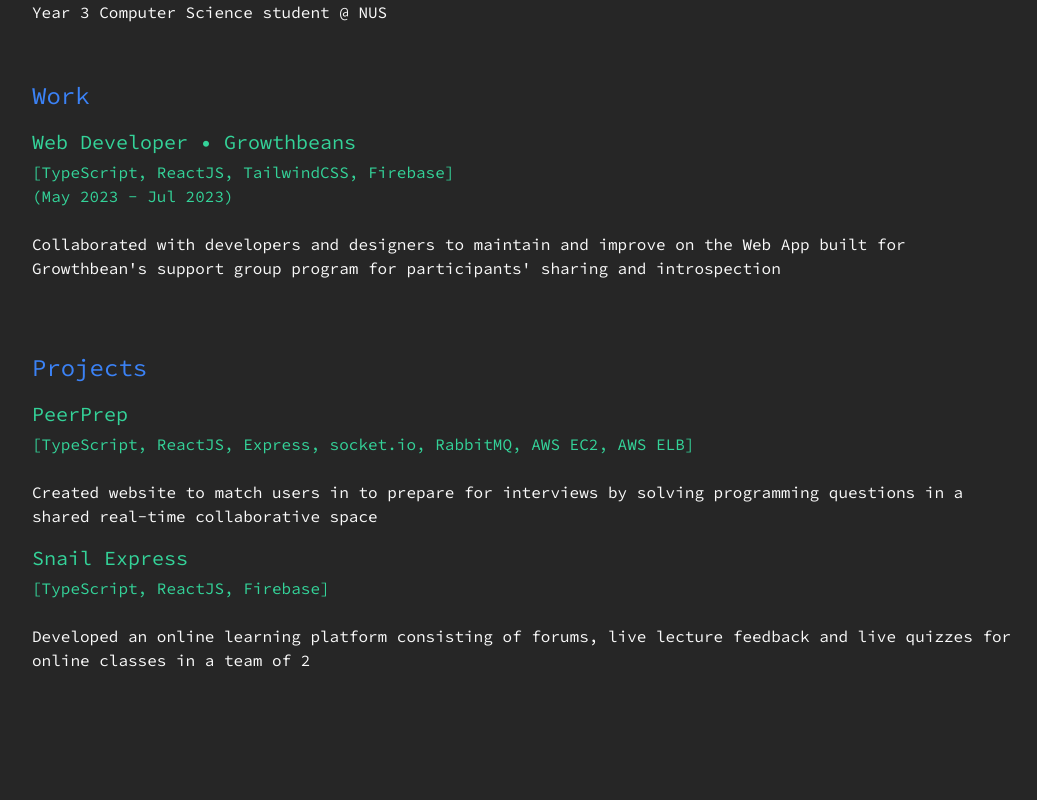
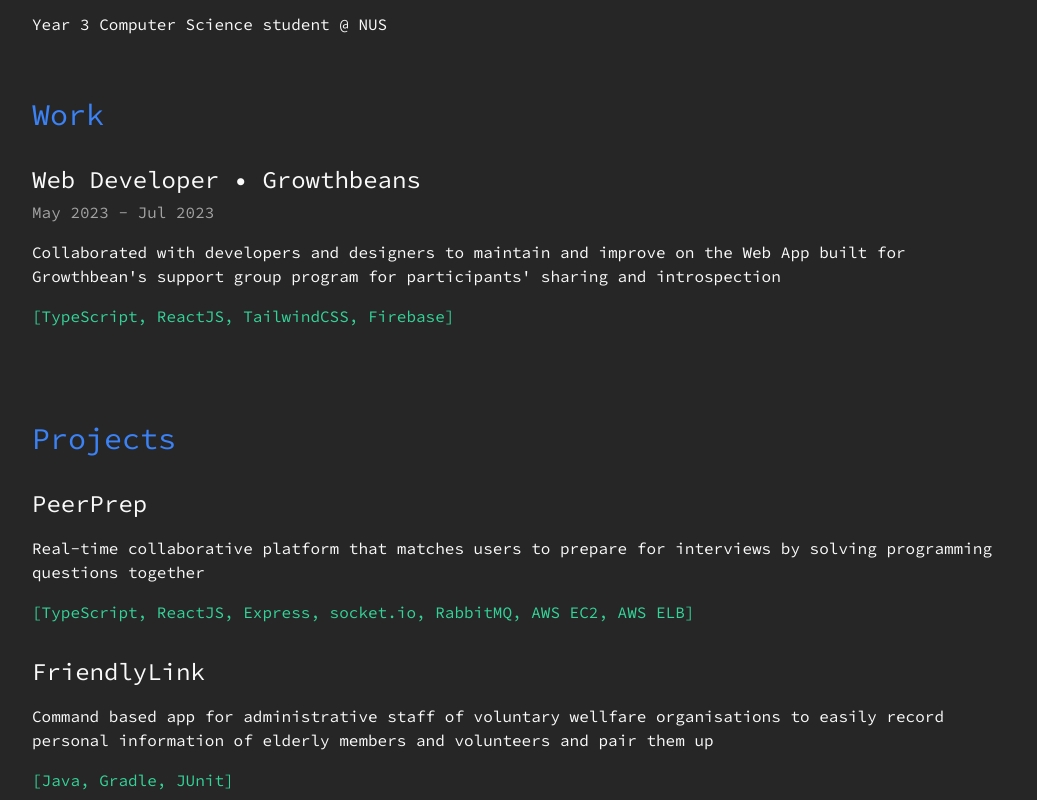
Before and after one commit to gohyongjing/portfolio, a Next.js app: page / in a window 1280 px wide. Shown: the part 920-1720 px from the top of the page, without its empty margins (112-1149 px from the left). Built offline with nearby package versions, Linux system fonts and the light colour scheme.

Commit message:
Add subsection for FriendlyLink project

```diff
--- a/src/app/page.tsx
+++ b/src/app/page.tsx
@@ -35,13 +35,8 @@
             content={
               <Subsection
                 heading="Web Developer • Growthbeans"
-                subheading={
-                  <>
-                    [TypeScript, ReactJS, TailwindCSS, Firebase]
-                    <br />
-                    (May 2023 - Jul 2023)
-                  </>
-                }
+                subheading='[TypeScript, ReactJS, TailwindCSS, Firebase]'
+                additionalInfo='May 2023 - Jul 2023'
                 content="Collaborated with developers and designers to maintain and improve on the Web App built for Growthbean's support group program for participants' sharing and introspection"
               />
             }
@@ -55,10 +50,19 @@
                   heading="PeerPrep"
                   subheading={
                     <>
-                      [TypeScript, ReactJS, Express, socket.io, RabbitMQ, AWS EC2, AWS ELB]                    <br />
+                      [TypeScript, ReactJS, Express, socket.io, RabbitMQ, AWS EC2, AWS ELB]
                     </>
                   }
-                  content="Created website to match users in to prepare for interviews by solving programming questions in a shared real-time collaborative space"
+                  content="Real-time collaborative platform that matches users to prepare for interviews by solving programming questions together"
+                />
+               <Subsection
+                  heading="FriendlyLink"
+                  subheading={
+                    <>
+                      [Java, Gradle, JUnit]
+                    </>
+                  }
+                  content="Command based app for administrative staff of voluntary wellfare organisations to easily record personal information of elderly members and volunteers and pair them up"
                 />
                 <Subsection
                   heading="Snail Express"
@@ -67,7 +71,7 @@
                       [TypeScript, ReactJS, Firebase]
                     </>
                   }
-                  content="Developed an online learning platform consisting of forums, live lecture feedback and live quizzes for online classes in a team of 2"
+                  content="An online learning platform for blended learning consisting of forums, live lecture feedback and live quizzes. Developed in response to COVID-19 moving lessons online"
                 />
               </>
             }
--- a/src/app/ui/section.tsx
+++ b/src/app/ui/section.tsx
@@ -17,7 +17,7 @@
           scrolling without being blocked by the nav bar */
         }
       </div>
-      <h1 className="my-2 text-2xl text-blue-500">
+      <h1 className="my-3 text-3xl text-blue-500">
         {heading}
       </h1>
       {content}
--- a/src/app/ui/subsection.tsx
+++ b/src/app/ui/subsection.tsx
@@ -1,24 +1,30 @@
 type SubsectionProps = {
   heading: React.ReactNode
   subheading?: React.ReactNode
+  additionalInfo?: React.ReactNode
   content: React.ReactNode
 }
 
 export default function Subsection({
   heading,
   subheading = '',
+  additionalInfo = '',
   content
 }: SubsectionProps) {
   return (
-    <div className="my-4">
-      <h2 className="my-1 text-xl text-emerald-400">
+    <div className="my-8">
+      <h2 className="my-1 text-2xl">
         {heading}
       </h2>
+      <h3 className="text-neutral-400">
+        {additionalInfo}
+      </h3>
+      <p className="my-4">
+        {content}
+      </p>
       <h3 className="text-emerald-400">
         {subheading}
       </h3>
-      <br />
-      {content}
     </div>
   );
 }
```
